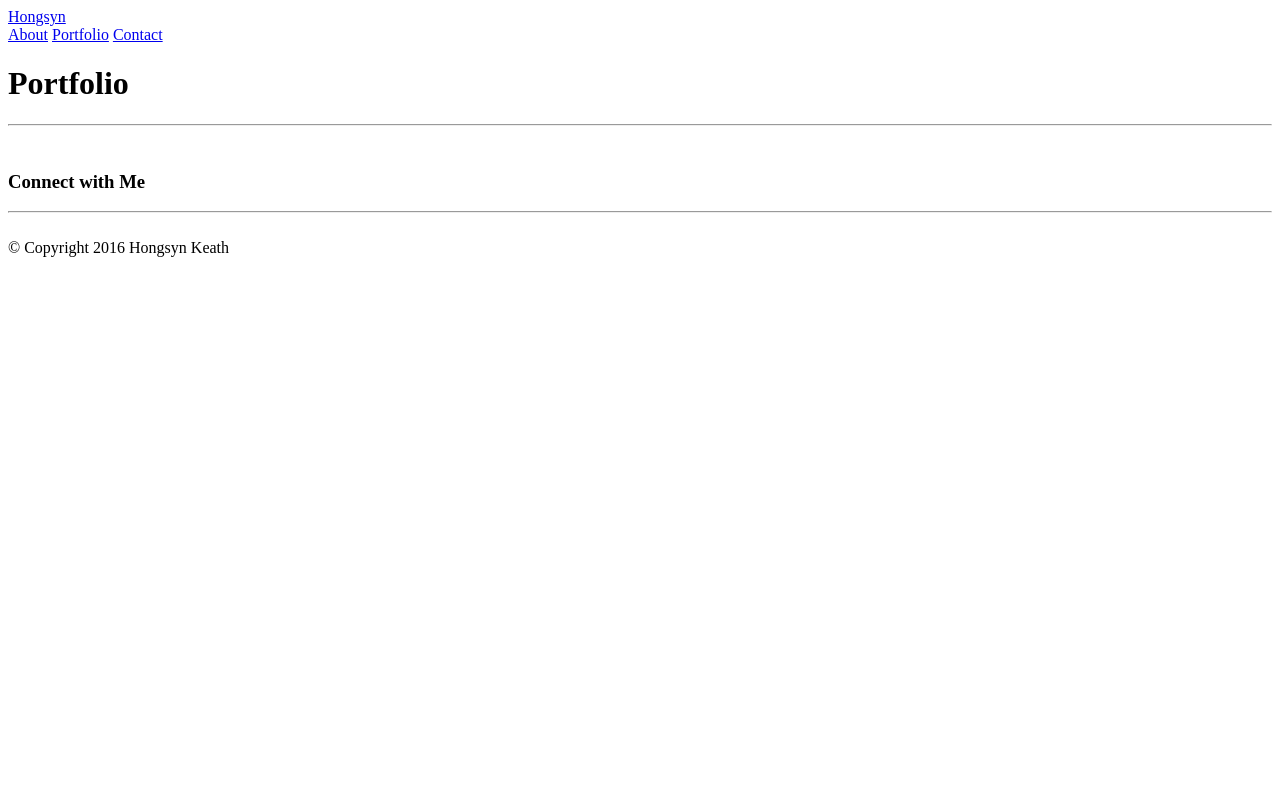
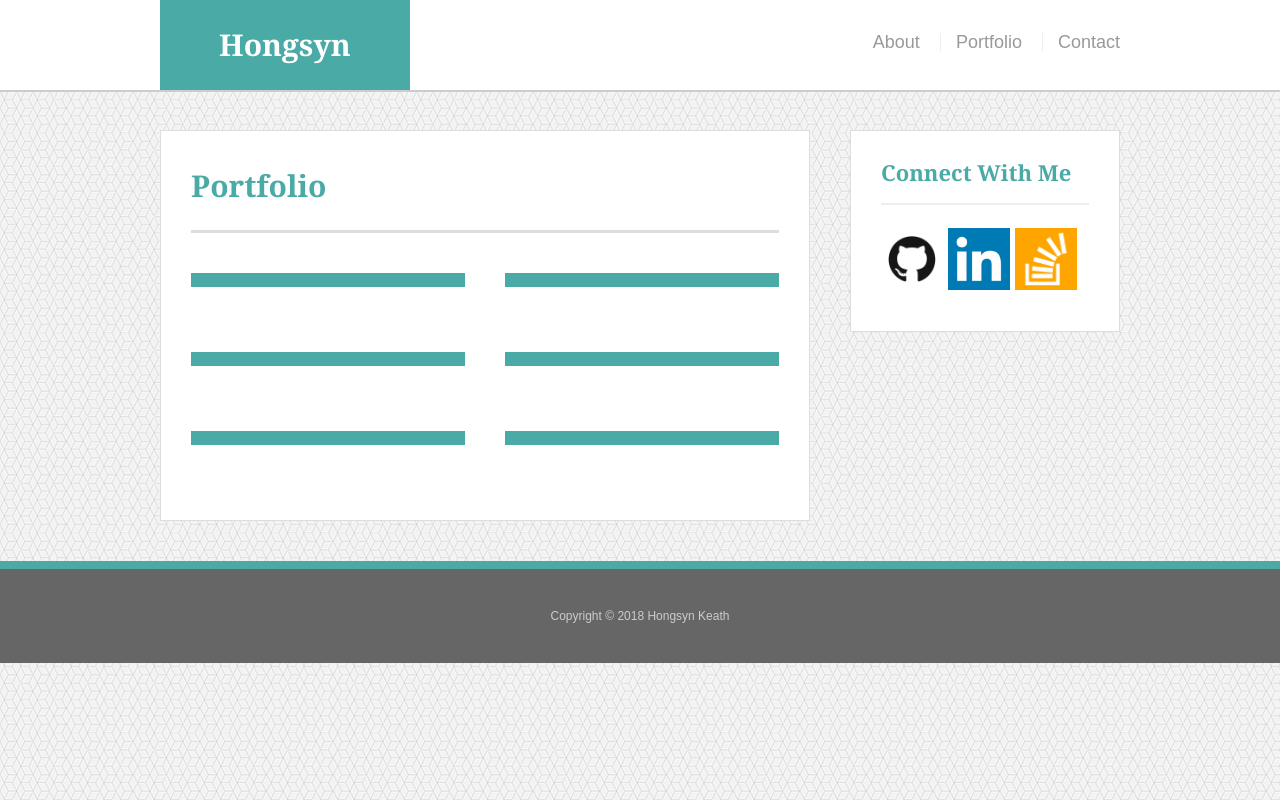
Before and after one commit to echekay/Basic-Portfolio-1, a plain HTML site: page portfolio.html in a window 1280 px wide. Drawn offline with Linux system fonts and the light colour scheme.

Commit message:
Added final CSS stylings and HTML for Portfolio and Contact pages.

```diff
--- a/assets/css/reset.css
+++ b/assets/css/reset.css
@@ -0,0 +1,48 @@
+/* http://meyerweb.com/eric/tools/css/reset/
+   v2.0 | 20110126
+   License: none (public domain)
+*/
+
+html, body, div, span, applet, object, iframe,
+h1, h2, h3, h4, h5, h6, p, blockquote, pre,
+a, abbr, acronym, address, big, cite, code,
+del, dfn, em, img, ins, kbd, q, s, samp,
+small, strike, strong, sub, sup, tt, var,
+b, u, i, center,
+dl, dt, dd, ol, ul, li,
+fieldset, form, label, legend,
+table, caption, tbody, tfoot, thead, tr, th, td,
+article, aside, canvas, details, embed,
+figure, figcaption, footer, header, hgroup,
+menu, nav, output, ruby, section, summary,
+time, mark, audio, video {
+  margin: 0;
+  padding: 0;
+  border: 0;
+  font-size: 100%;
+  font: inherit;
+  vertical-align: baseline;
+}
+/* HTML5 display-role reset for older browsers */
+article, aside, details, figcaption, figure,
+footer, header, hgroup, menu, nav, section {
+  display: block;
+}
+body {
+  line-height: 1;
+}
+ol, ul {
+  list-style: none;
+}
+blockquote, q {
+  quotes: none;
+}
+blockquote:before, blockquote:after,
+q:before, q:after {
+  content: '';
+  content: none;
+}
+table {
+  border-collapse: collapse;
+  border-spacing: 0;
+}
--- a/assets/css/style.css
+++ b/assets/css/style.css
@@ -0,0 +1,245 @@
+body {
+  font-family: Arial, "Helvetica Neue", Helvetica, sans-serif;
+  font-size: 18px;
+  line-height: 34px;
+  color: #777;
+  background: url("../images/background-image.png");
+}
+
+* {
+  box-sizing: border-box;
+}
+
+/* General */
+
+.container {
+  width: 100%;
+  max-width: 960px;
+  margin: 0 auto;
+  clear: both;
+}
+
+h1,
+h2,
+h3,
+p {
+  margin-bottom: 20px;
+}
+
+p:last-child {
+  margin-bottom: 0;
+}
+
+h1,
+h2,
+h3 {
+  font-family: Georgia, Times, "Times New Roman", serif;
+  font-weight: 700;
+  color: #4aaaa5;
+}
+
+h1 {
+  padding-bottom: 20px;
+  font-size: 30px;
+  line-height: 49px;
+  border-bottom: 3px solid #ddd;
+}
+
+h2,
+h3 {
+  font-size: 22px;
+}
+
+/* Header */
+/*--------*/
+
+#masthead {
+  position: fixed;
+  z-index: 99;
+  width: 100%;
+  margin: 0 0 30px;
+  overflow: auto;
+  color: #fff;
+  background: #fff;
+  border-bottom: 2px solid #ccc;
+}
+
+#logo {
+  float: left;
+  width: 250px;
+  height: 90px;
+  font-family: Georgia, Times, "Times New Roman", serif;
+  font-size: 30px;
+  font-weight: 700;
+  line-height: 90px;
+  color: #fff;
+  text-align: center;
+  text-decoration: none;
+  background: #4aaaa5;
+}
+
+nav {
+  float: right;
+  margin-top: 25px;
+}
+
+nav a {
+  display: inline-block;
+  padding-left: 15px;
+  margin-left: 15px;
+  line-height: 18px;
+  color: #999;
+  text-decoration: none;
+  border-left: 1px solid #efefef;
+}
+
+nav a:first-child {
+  border-left: 0 none;
+}
+
+/* Footer */
+/*--------*/
+
+footer {
+  padding: 30px 0;
+  clear: both;
+  font-size: 12px;
+  color: #fff;
+  color: #ccc;
+  text-align: center;
+  background: #666;
+  border-top: 8px solid #4aaaa5;
+}
+
+/* Sidebar */
+/*---------*/
+
+.sidebar {
+  float: right;
+  width: 100%;
+  max-width: 270px;
+  padding: 30px;
+  margin-bottom: 20px;
+  background: #fff;
+  border: 1px solid #ddd;
+}
+
+h3,
+.sidebar h2 {
+  padding-bottom: 20px;
+  margin-bottom: 15px;
+  line-height: 22px;
+  border-bottom: 2px solid #eee;
+}
+
+.social {
+  width: 62px;
+  height: 62px;
+  margin-top: 8px;
+  margin-right: 5px;
+}
+
+.social:last-child {
+  margin-right: 0;
+}
+
+/* Main */
+/*------*/
+
+#main-container {
+  padding-top: 130px;
+}
+
+.main-section {
+  float: left;
+  width: 100%;
+  max-width: 650px;
+  padding: 30px;
+  margin: 0 0 40px;
+  background: #fff;
+  border: 1px solid #ddd;
+}
+
+/* Portfolio Page */
+/*----------------*/
+
+.work {
+  position: relative;
+  float: left;
+  width: 274px;
+  margin: 20px 0 25px;
+  overflow: auto;
+}
+
+.work:nth-child(even) {
+  margin-right: 40px;
+}
+
+.work img {
+  width: 100%;
+  border: 0 none;
+  opacity: 0.8;
+}
+
+.work h3 {
+  position: absolute;
+  bottom: 20px;
+  width: 100%;
+  padding: 15px;
+  margin-bottom: 0;
+  font-weight: 300;
+  line-height: 30px;
+  color: #fff;
+  text-align: center;
+  background: #4aaaa5;
+  border-bottom: 0;
+}
+
+.auth-image {
+  float: left;
+  width: 200px;
+  height: auto;
+  margin-top: 10px;
+  margin-right: 25px;
+}
+
+/* Contact Page */
+/*--------------*/
+
+#contact-form ul {
+  margin-bottom: 20px;
+}
+
+#contact-form li {
+  margin-bottom: 10px;
+}
+
+label,
+input[type=text],
+input[type=email],
+textarea {
+  display: block;
+  width: 100%;
+}
+
+input[type=text],
+input[type=email],
+textarea {
+  height: 35px;
+  padding: 0 10px;
+  font-size: 14px;
+  border: 1px solid #ddd;
+}
+
+textarea {
+  height: 200px;
+}
+
+input[type=submit] {
+  padding: 10px 30px;
+  font-size: 18px;
+  color: #fff;
+  cursor: pointer;
+  background: #4aaaa5;
+  border: 0 none;
+}
--- a/portfolio.html
+++ b/portfolio.html
@@ -3,39 +3,72 @@
 <head>
   <meta charset="UTF-8">
   <title>Portfolio</title>
+  <link rel="stylesheet" href="assets/css/reset.css">
+  <link rel="stylesheet" href="assets/css/style.css">
 </head>
 <body>
-  <header>
-    <div class="brand">
-      <a href="#">Hongsyn</a>
-    </div>
-    <div>
-      <a href="#">About</a>
-      <a href="#">Portfolio</a>
-      <a href="#">Contact</a>
+
+  <header id="masthead">
+    <div class="container">
+      <a href="index.html" id="logo">Hongsyn</a>
+      <nav>
+        <a href="index.html">About</a>
+        <a href="portfolio.html">Portfolio</a>
+        <a href="contact.html">Contact</a>
+      </nav>
     </div>
   </header>
-  <div>
-    <h1>Portfolio</h1>
-    <hr>
-    <div>
-      <a href=""><img src="" alt=""></a>
-      <a href=""><img src="" alt=""></a>
-      <a href=""><img src="" alt=""></a>
-      <a href=""><img src="" alt=""></a>
+
+  <div id="main-container" class="container">
+    <section class="main-section">
+      <h1>Portfolio</h1>
+
+      <div class="work">
+        <img src="" alt="">
+        <h3></h3>
+      </div>
+
+      <div class="work">
+        <img src="" alt="">
+        <h3></h3>
+      </div>
+
+      <div class="work">
+        <img src="" alt="">
+        <h3></h3>
+      </div>
+
+      <div class="work">
+        <img src="" alt="">
+        <h3></h3>
+      </div>
+
+      <div class="work">
+        <img src="" alt="">
+        <h3></h3>
+      </div>
+
+      <div class="work">
+        <img src="" alt="">
+        <h3></h3>
+      </div>
+
+    </section>
+
+    <section class="sidebar">
+      <div id="connect">
+        <h2>Connect With Me</h2>
+        <a href="#"><img class="social" src="assets/images/img-github.png" alt="Github Icon"></a>
+        <a href="#"><img class="social" src="assets/images/img-linkedIn.png" alt="LinkedIn Icon"></a>
+        <a href="#"><img class="social" src="assets/images/img-stackOverflow.png" alt="Stack Overflow Icon"></a>
+      </div>
+    </section>
+  </div>
+
+  <footer>
+    <div class="container">
+      Copyright &copy; 2018 Hongsyn Keath
     </div>
-  </div>
-  <section>
-    <h3>Connect with Me</h3>
-    <hr>
-    <div>
-      <img class="img__github" src="" alt="">
-      <img class="img__linkedIn" src="" alt="">
-      <img class="img__stackOverflow" src="" alt="">
-    </div>
-  </section>
-  <footer>
-    &copy; Copyright 2016 Hongsyn Keath
   </footer>
 </body>
 </html>
```
Also changed, not shown: contact.html (+51 -25 lines), index.html (+42 -25 lines), assets/images/background-image.png (added), assets/images/img-github.png (added), assets/images/img-linkedIn.png (added), assets/images/img-profile.png (added), assets/images/img-stackOverflow.png (added).
